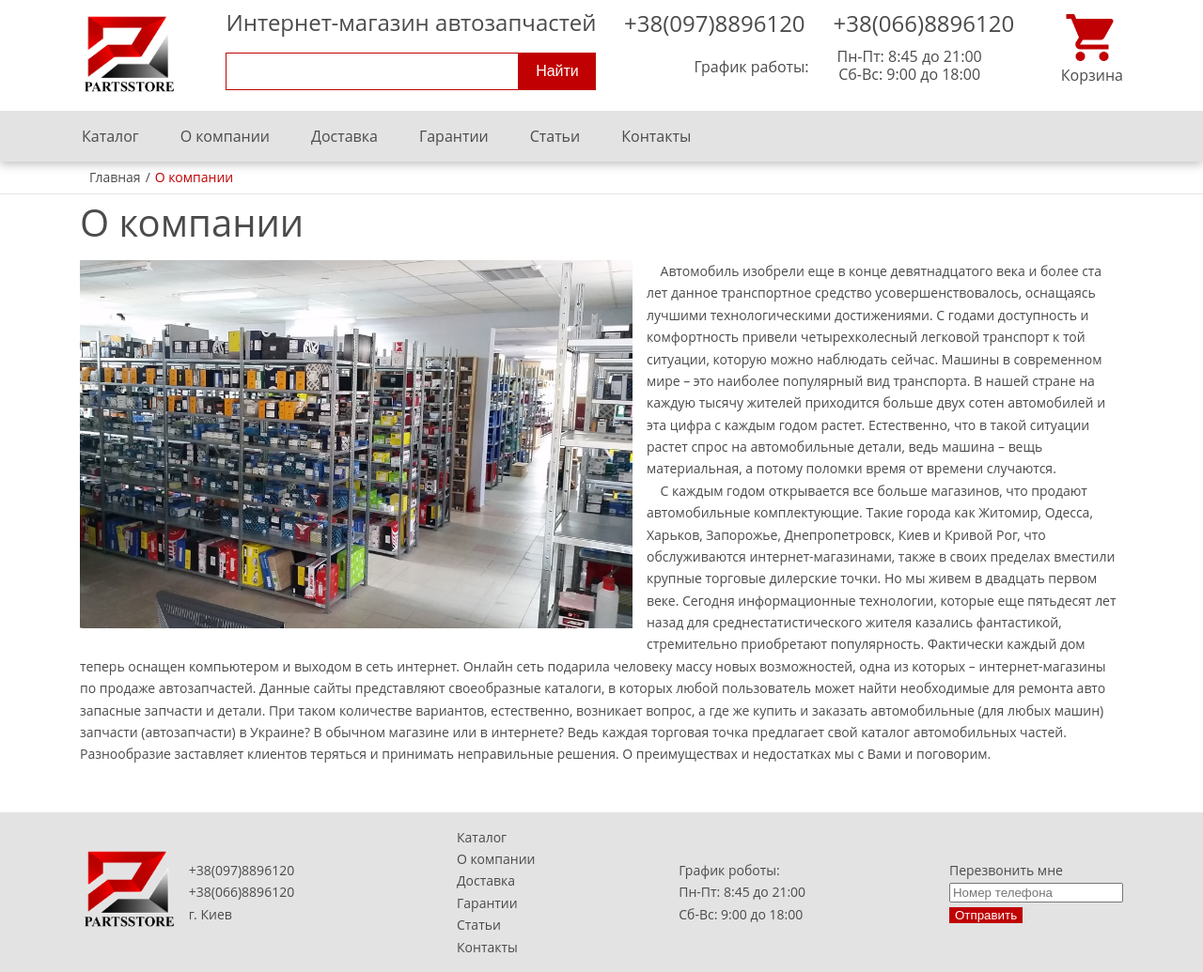
After one commit to Andrii-Bondarenko/EcommerceAuto, a PHP site: page /html-src/about.html in a window 1280 px wide. The commit adds this page. Shown: the whole page at 94% size. Run offline with PHP 8.4, Linux system fonts and the light colour scheme.

Commit message:
about page html

```diff
--- /dev/null
+++ b/html-src/about.html
@@ -0,0 +1,181 @@
+<!DOCTYPE html>
+<html>
+    <head>
+        <meta charset="UTF-8">
+        <link rel="stylesheet" href="css/main.css">
+        <title>Document</title>
+        <meta name="viewport" content="width=device-width, height=device-height, initial-scale=1.0, maximum-scale=1.0, user-scalable=0">
+    </head>
+    <body>
+       <header class="header">
+           <div class="header__main">
+               <div class="container">
+                   <div class="header-content">
+                       <div class="header__logo logo">
+                           <img class="logo__img" src="img/logo.png" >
+                       </div>
+                       <div class="header__info">
+                           <div class="header__title">
+                               Интернет-магазин автозапчастей
+                           </div>
+                           <div class="header__search search">
+                               <input class="search__input" type="text">
+                               <button class="search__button">Найти</button>
+                           </div>
+                       </div>
+                       <div class="header__info">
+                           <div class="header__phones">
+                               <div class="header__item">
+                                   <a href="#" class="header__phone">+38(097)8896120</a>
+                               </div>
+                               <div class="header__item">
+                                   <a href="#" class="header__phone">+38(066)8896120</a>
+                               </div>
+                           </div>
+                           <div class="header__timetable timetable">
+                               <div class="timetable__label">
+                                    График работы:
+                               </div>
+                               <div class="timetable__label">
+                                   <div class="timetable__label-time">Пн-Пт: 8:45 до 21:00</div>
+                                   <div class="timetable__label-time">Сб-Вс: 9:00 до 18:00</div>
+                               </div>
+
+                           </div>
+                       </div>
+                       <div class="header__basket basket" >
+                           <div class="basket__icon">
+                               <img src="img/icons8-корзина-96.png" class="basket__img">
+                           </div>
+                           <div class="basket__title">
+                               Корзина
+                           </div>
+                       </div>
+                   </div>
+               </div>
+           </div>
+           <div class="header__bottom">
+               <div class="container">
+                   <div class="header__content">
+                       <nav class="header__bottom-nav bottom-nav ">
+                           <ul class="bottom-nav__list">
+                               <li class="bottom-nav__item">
+                                   <a href="#" class="bottom-nav__link">Каталог</a>
+                               </li>
+                               <li class="bottom-nav__item">
+                                   <a href="#" class="bottom-nav__link">О компании</a>
+                               </li>
+                               <li class="bottom-nav__item">
+                                   <a href="#" class="bottom-nav__link">Доставка</a>
+                               </li>
+                               <li class="bottom-nav__item">
+                                   <a href="#" class="bottom-nav__link">Гарантии</a>
+                               </li>
+                               <li class="bottom-nav__item">
+                                   <a href="#" class="bottom-nav__link">Статьи</a>
+                               </li>
+                               <li class="bottom-nav__item">
+                                   <a href="#" class="bottom-nav__link">Контакты</a>
+                               </li>
+                           </ul>
+                       </nav>
+                   </div>
+               </div>
+           </div>
+       </header>
+       <main class="main">
+           <div class="breadcrumbs-block">
+               <div class="container">
+                   <div class="breadcrumbs-block__content">
+                       <ul class="breadcrumbs-block__list">
+                           <li class="breadcrumbs-block__item">
+                               <a href="index.html">Главная</a>
+                           </li>
+                           <li class="breadcrumbs-block__item">
+                               <span>О компании</span>
+                           </li>
+                       </ul>
+                   </div>
+               </div>
+           </div>
+
+           <div class="content-block">
+               <div class="container">
+                   <div class="content-block__content">
+                       <div class="content-block__title"><h1>О компании</h1></div>
+                       <div class="content-block__text">
+                           <img src="img/55782e5f4d56cBytom_6.jpg" style="float: left;padding-bottom: 8px;padding-right: 15px" height="400">
+                           <p>
+                               &nbsp;&nbsp;&nbsp;&nbsp;Автомобиль изобрели еще в конце девятнадцатого века и более ста лет данное транспортное средство
+                           усовершенствовалось, оснащаясь лучшими технологическими достижениями. С годами доступность и комфортность привели
+                           четырехколесный легковой транспорт к той ситуации, которую можно наблюдать сейчас.
+                           Машины в современном мире – это наиболее популярный вид транспорта.
+                           В нашей стране на каждую тысячу жителей приходится больше двух сотен автомобилей
+                           и эта цифра с каждым годом растет. Естественно, что в такой ситуации растет спрос на
+                           автомобильные детали, ведь машина – вещь материальная, а потому поломки время от времени
+                           случаются.  </p>
+                           <p> &nbsp;&nbsp;&nbsp;&nbsp;С каждым годом открывается все больше магазинов, что продают автомобильные комплектующие. Такие города как Житомир, Одесса, Харьков, Запорожье, Днепропетровск, Киев и Кривой Рог, что обслуживаются интернет-магазинами, также в своих пределах вместили крупные торговые дилерские точки.
+                               Но мы живем в двадцать первом веке. Сегодня информационные технологии, которые еще пятьдесят лет назад для среднестатистического жителя казались фантастикой, стремительно приобретают популярность. Фактически каждый дом теперь оснащен компьютером и выходом в сеть интернет. Онлайн сеть подарила человеку массу новых возможностей, одна из которых – интернет-магазины по продаже автозапчастей.
+                               Данные сайты представляют своеобразные каталоги, в которых любой пользователь может найти необходимые для ремонта авто запасные запчасти и детали.
+                               При таком количестве вариантов, естественно, возникает вопрос, а где же купить и заказать автомобильные (для любых машин) запчасти (автозапчасти) в Украине? В обычном магазине или в интернете? Ведь каждая торговая точка предлагает свой каталог автомобильных частей. Разнообразие заставляет клиентов теряться и принимать неправильные решения. О преимуществах и недостатках мы с Вами и поговорим.</p>
+                       </div>
+                   </div>
+               </div>
+           </div>
+       </main>
+       <footer class="footer">
+           <div class="footer__main">
+               <div class="container">
+                   <div class="footer__content">
+                       <div class="footer__contacts">
+                           <div class="footer__logo logo">
+                               <img class="logo__img" src="img/logo.png" >
+                           </div>
+                           <div class="footer__info">
+                               <div>+38(097)8896120</div>
+                               <div>+38(066)8896120</div>
+                               <div>г. Киев</div>
+                           </div>
+                       </div>
+                       <div class="footer__menu">
+                           <ul class="footer__list">
+                               <li class="footer_item">
+                                   <a class="footer__link" >Каталог</a>
+                               </li>
+                               <li class="footer_item">
+                                   <a class="footer__link" >О компании</a>
+                               </li>
+                               <li class="footer_item">
+                                   <a class="footer__link" >Доставка</a>
+                               </li>
+                               <li class="footer_item">
+                                   <a class="footer__link" >Гарантии</a>
+                               </li>
+                               <li class="footer_item">
+                                   <a class="footer__link" >Статьи</a>
+                               </li>
+                               <li class="footer_item">
+                                   <a class="footer__link" >Контакты</a>
+                               </li>
+                           </ul>
+                       </div>
+                       <div class="footer__timetable">
+                           <div>График роботы:</div>
+                           <div>Пн-Пт: 8:45 до 21:00</div>
+                           <div>Сб-Вс: 9:00 до 18:00</div>
+                       </div>
+                       <div class="footer__callback callback">
+                           <div class="callback__title">Перезвонить мне</div>
+                           <div class="callback__input">
+                               <input type="text" placeholder="Номер телефона">
+                           </div>
+                           <div class="callback__button">
+                               <button style="background-color: #c00002; color:white;">Отправить</button>
+                           </div>
+                       </div>
+                   </div>
+               </div>
+           </div>
+       </footer>
+    </body>
+</html>
--- a/html-src/css/footer.css
+++ b/html-src/css/footer.css
@@ -17,3 +17,9 @@
     align-items: center; }
     .footer__contacts div {
       margin-right: 10px; }
+  .footer__link {
+    display: block;
+    color: #4b4b4b;
+    cursor: pointer; }
+    .footer__link:hover {
+      color: #C00002; }
--- a/html-src/css/main.css
+++ b/html-src/css/main.css
@@ -666,6 +666,32 @@ a {
       display: block;
       font-size: 16px; }
 
+.breadcrumbs-block {
+  padding: 10px;
+  color: #4b4b4b;
+  font-size: 14px;
+  border-bottom: 1px solid #e3e3e3; }
+  .breadcrumbs-block__list {
+    display: flex;
+    flex-flow: row; }
+  .breadcrumbs-block__item {
+    display: flex;
+    flex-flow: row; }
+    .breadcrumbs-block__item a {
+      color: #4b4b4b;
+      display: block; }
+      .breadcrumbs-block__item a:hover {
+        color: #C00002; }
+    .breadcrumbs-block__item span {
+      display: block;
+      color: #C00002; }
+    .breadcrumbs-block__item:before {
+      content: '/';
+      display: block;
+      padding: 0 5px; }
+    .breadcrumbs-block__item:first-child:before {
+      content: ''; }
+
 .footer {
   margin-top: 40px; }
   .footer__main {
@@ -685,3 +711,23 @@ a {
     align-items: center; }
     .footer__contacts div {
       margin-right: 10px; }
+  .footer__link {
+    display: block;
+    color: #4b4b4b;
+    cursor: pointer; }
+    .footer__link:hover {
+      color: #C00002; }
+
+.content-block_content {
+  display: flex;
+  flex-flow: column; }
+
+.content-block__title {
+  font-size: 24px;
+  padding: 10px 0;
+  font-size: 40px; }
+
+.content-block__text {
+  font-size: 14px;
+  padding: 10px 0;
+  line-height: 1.67; }
--- /dev/null
+++ b/html-src/sass/content.scss
@@ -0,0 +1,17 @@
+@import "vars";
+.content-block {
+  &_content {
+    display: flex;
+    flex-flow: column;
+  }
+  &__title {
+    font-size: $big-font-size;
+    padding: 10px 0;
+    font-size: 40px;
+  }
+  &__text {
+    font-size: $little-font-size;
+    padding: 10px 0;
+    line-height: 1.67;
+  }
+}
--- a/html-src/sass/current.scss
+++ b/html-src/sass/current.scss
@@ -92,7 +92,43 @@
       display: block;
       font-size: 16px;
     }
-
-
   }
 }
+
+.breadcrumbs-block {
+  padding: 10px;
+  color: $header-top-font;
+  font-size: $little-font-size;
+  border-bottom: 1px solid $header-top;
+  &__list {
+    display: flex;
+    flex-flow: row;
+  }
+  &__item {
+    display: flex;
+    flex-flow: row;
+    a {
+      color: $header-top-font;
+      display: block;
+      &:hover {
+        color:$mainRed;
+      }
+
+    }
+    span {
+      display: block;
+      color: $mainRed;
+    }
+    &:before {
+      content: '/';
+      display: block;
+      padding: 0 5px;
+    }
+
+    &:first-child {
+      &:before {
+        content: '';
+      }
+    }
+  }
+}
--- a/html-src/sass/footer.scss
+++ b/html-src/sass/footer.scss
@@ -26,4 +26,13 @@
     }
   }
 
+  &__link{
+    display: block;
+    color:$header-top-font;
+    cursor: pointer;
+    &:hover{
+      color:$mainRed;
+    }
+  }
+
 }
--- a/html-src/sass/main.scss
+++ b/html-src/sass/main.scss
@@ -5,3 +5,4 @@
 @import "header";
 @import "current";
 @import "footer";
+@import "content";
```
Also changed, not shown: html-src/css/current.css (+26 -0 lines), html-src/img/55782e5f4d56cBytom_6.jpg (added).
